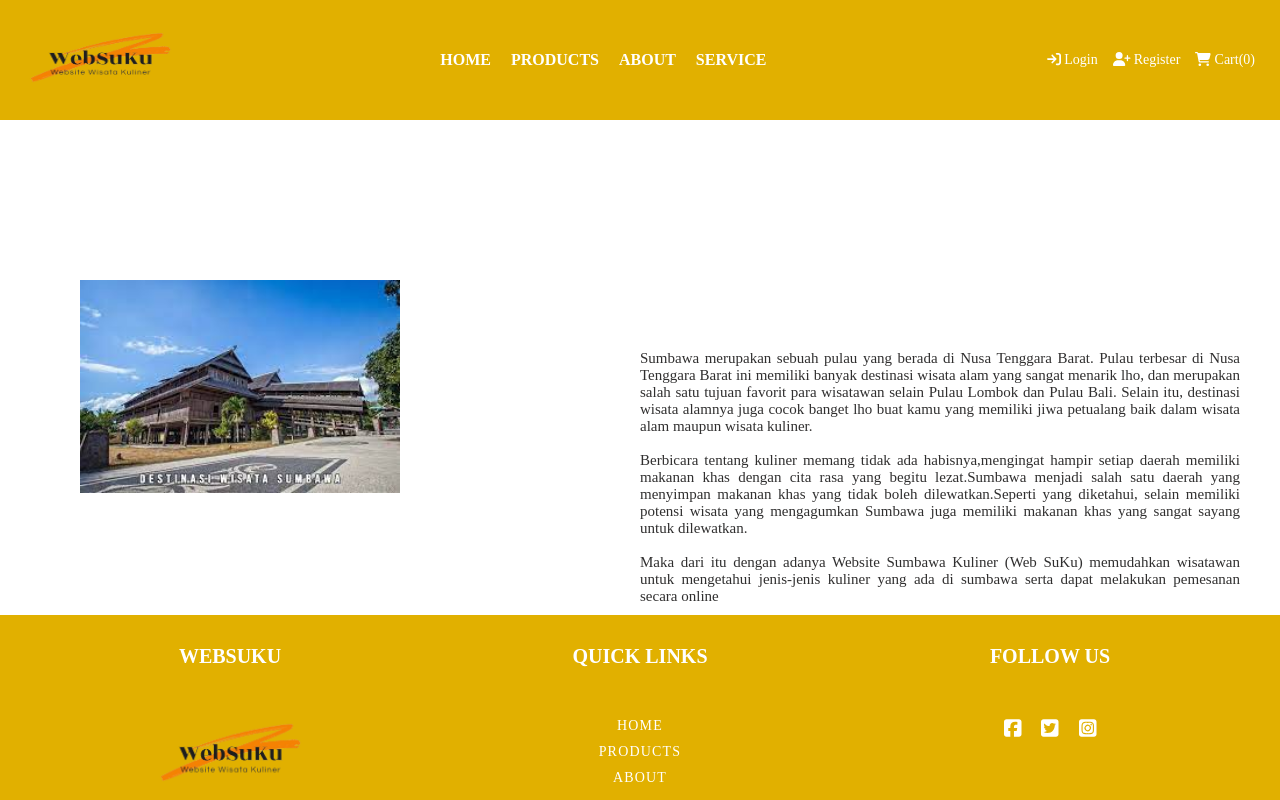
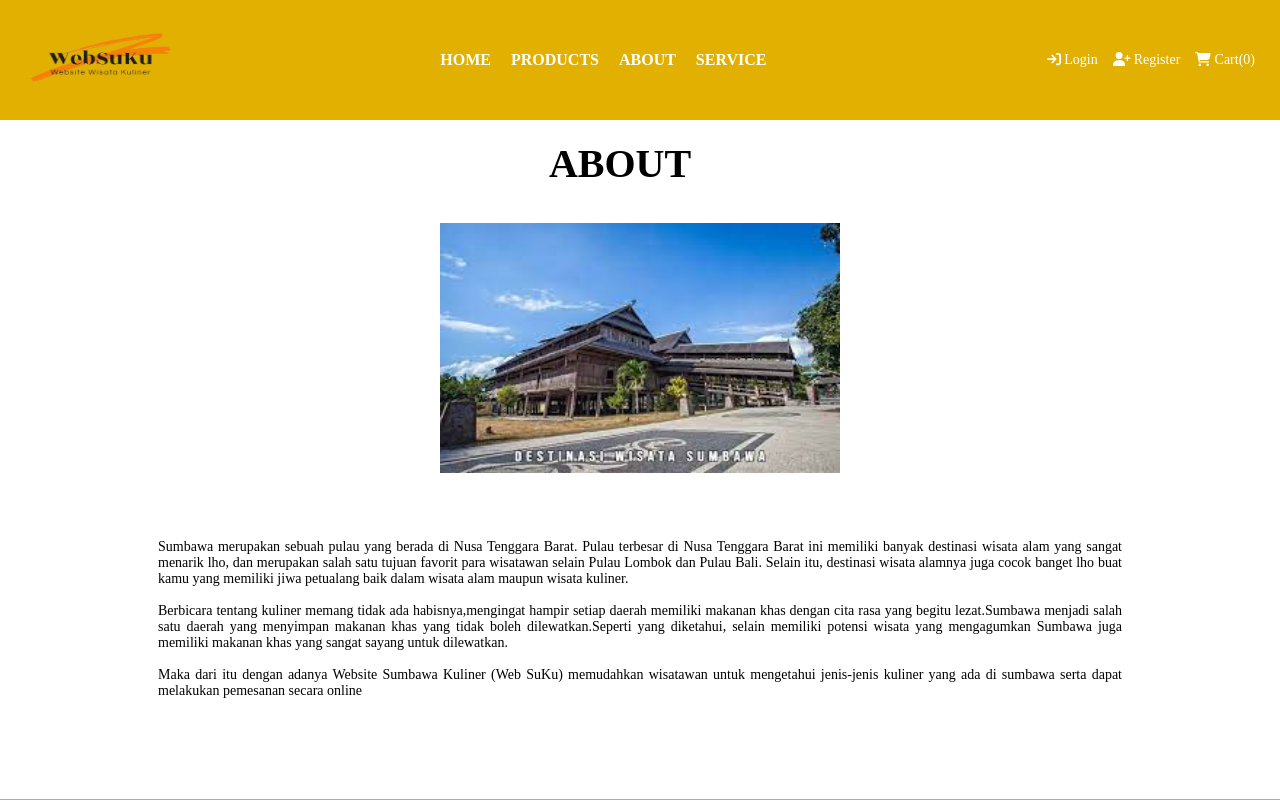
Before and after one commit to AjiePM/Final-Projek-klp-4, a React (Create React App) app: page /about in a window 1280 px wide. Shown: the top 800 px of the page. Built offline with nearby package versions, Linux system fonts and the light colour scheme.

Commit message:
update checkout and about page

```diff
--- a/src/Components/About/About.jsx
+++ b/src/Components/About/About.jsx
@@ -9,12 +9,13 @@ const About = () => {
             <h1 className="headings"></h1>
             <main>
                 <article>
+                 <div className='about' >
+                    <h2>About</h2>
+                    <br/>
                     <figure>
                         <img src={hero} alt="semantic versioning" width={400} />
                     </figure>
                     <div>
-                        <br />
-                        <h2>About</h2>
                         <br />
                         <br />
 
@@ -31,7 +32,7 @@ const About = () => {
                             Maka dari itu dengan adanya Website Sumbawa Kuliner  (Web SuKu) memudahkan wisatawan untuk mengetahui jenis-jenis
                             kuliner yang ada di sumbawa serta dapat melakukan pemesanan secara online </p>
                     </div>
-
+                    </div>
                 </article>
             </main>
         </section>
--- a/src/Components/About/AboutStyle.css
+++ b/src/Components/About/AboutStyle.css
@@ -1,29 +1,52 @@
 .blog h2 {
-  padding-left: 125vh;
-  position: absolute;
+  position: flex;
+  text-align: center;
+  margin-bottom: 20px;
   padding-right: 5vh;
-  top: 300px;
+  top: 250px;
   font-size: 40px;
-  color: rgb(255, 255, 255) ;
+}
+
+.about {
+  display: flex;
+  align-items: center;
+  justify-content: center;
+  flex-direction: column;
+  width: 80%;
+  margin: 20px auto;
+  overflow: hidden;
+  border-radius: 10px;
 }
 
 .blog p {
-  padding-left: 80vh;
-  padding-right: 5vh;
-  position: absolute;
-  top: 350px;
-  font-size: 15px;
-  color: rgb(48, 47, 47) ;
+  padding: 30px;
+  flex-basis: 50%;
+  height: 50%;
+  display: flex;
+  align-items: flex-start;
+  justify-content: center;
+  flex-direction: column;
 }
+
 .blog img{
+  flex-basis: 50%;
+	height: 250px;
+	overflow: hidden;
+	position: relative;
+}
 
-  padding-left: 10vh;
-  padding-top: 20vh;
+#blog.img:after {
+	content: '';
+	position: absolute;
+	left: 0;
+	top: 0;
+	height: 90%;
+	width: 90%;
+	opacity: 0.7;
 }
 
 @media screen and (max-width: 768px) {
   .blog img.h2.blog p{
     flex-direction: column;
-
   }
 }
--- a/src/Components/Checkout/Checkout.jsx
+++ b/src/Components/Checkout/Checkout.jsx
@@ -102,10 +102,9 @@ const Checkout = () => {
               </div> <br />
 
               <Link to={`/`} className='contained-btn'>
-              <button variant='contained' onClick={myfun}>
+              <button className ='contained' onClick={myfun}>
                 Continue to checkout
-              </button>
-              </Link>
+              </button></Link>
             </div>
           </div>
         </div>
--- a/src/Components/Checkout/CheckoutStyle.css
+++ b/src/Components/Checkout/CheckoutStyle.css
@@ -35,7 +35,6 @@
   border-bottom: 1px solid #001e28;
   width: 300px;
 }
-
 
 .checkoutItems .totalCart {
   box-shadow: 0 0 4px #ffffff;
@@ -97,7 +96,8 @@
   font-size: 14px;
   border-radius: 5px;
   align-items: center;
-  padding: 4px;
+  padding: 5px;
+  border: solid 1px;
 }
 
 .contained:hover {
```
